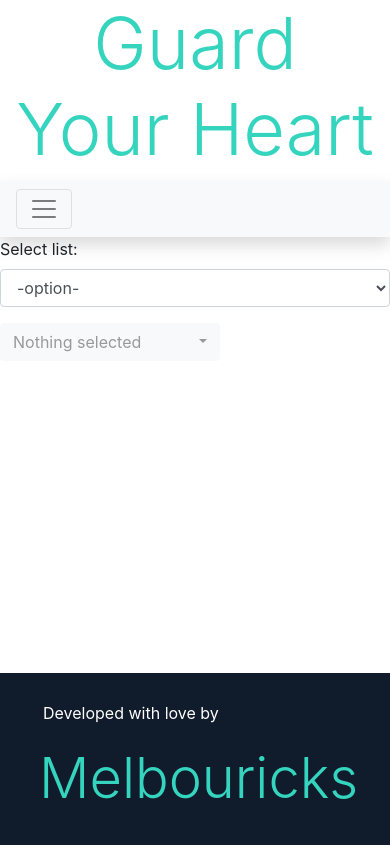
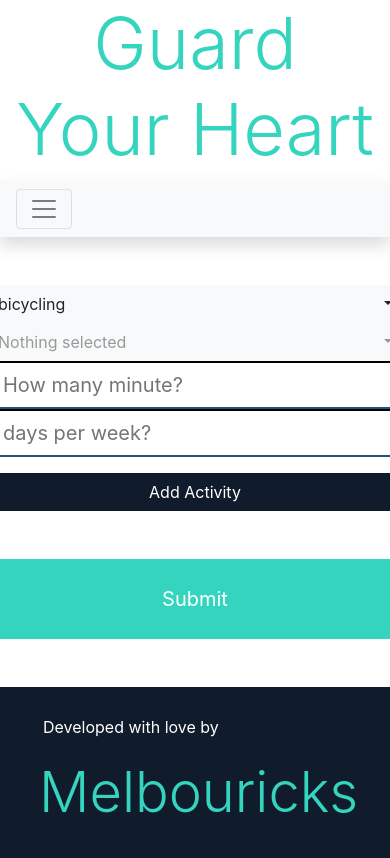
Before and after one commit to Melbouricks/Guard-Your-Heart, a Flask app: page /option in a window 390 px wide; the page is wider, and only the part inside the window is pictured. Run offline with Flask 2, Linux system fonts and the light colour scheme; parts of the project's set-up code (start-up, migrations or seed data) failed here and were passed over; some libraries are stand-ins or nearby versions.

Commit message:
activity menu

```diff
--- a/app.py
+++ b/app.py
@@ -43,6 +43,33 @@ def index():
 @app.route('/assessment')
 def assessment():
     return render_template("assessment.html")
+
+@app.route('/test', methods=['POST'])
+def test():
+    if request.method == 'POST':
+
+        # Better way to access data than request.form['age']
+        # to avoid getting an exception if null value is sent.
+        # print(request.form.get('age'))
+        data_sample = get_data_option(request)
+        print(data_sample)
+        # activity_data = data_sample.pop('activityname')
+        # abc = get_activity_data(activity_data)
+        return render_template('test.html', data=data_sample)
+    else:
+        return render_template('home.html')
+
+def get_data_option(request):
+    headings = request.args.get('headings')
+    subheading = request.args.get('subheading')
+
+    print(headings)
+
+    data_sample = {
+        'headings': headings,
+        'subheading': subheading
+    }
+    return data_sample
 
 @app.route('/option')
 def option():
--- a/static/javascript/activity.js
+++ b/static/javascript/activity.js
@@ -16,18 +16,9 @@ function addFunction() {
     var kmsorhours = document.getElementById('kmsorhours').value;
     var daysperweek = document.getElementById('daysperweek').value;
 
-    if (validateName(activityname) == true) {
-
     if (validateKmsOrHours(kmsorhours) == true) {
 
         if (validateDaysPerWeek(daysperweek) == true) {
-                // t = [
-                //     activityname,
-                //     kmsorhours,
-                //     daysperweek
-                // ];
-                // console.log(t);
-                // activties[activties.length] = t;
 
             var div = document.createElement("div");
             div.className = "d-md-table-row activity-table-row";
@@ -74,7 +65,7 @@ function addFunction() {
 
             var div41 = document.createElement("div");
             div41.className = "d-flex w-25";
-                div41.onclick = function() { deleteFunction(div41); }
+            div41.onclick = function () { deleteFunction(div41); }
             var itag = document.createElement("i");
             itag.className = "fas fa-trash";
             itag.style.fontSize = "30px";
@@ -91,23 +82,24 @@ function addFunction() {
             div.appendChild(div4);
 
             document.getElementById('activitytable').appendChild(div);
+
         } else {
             alert("Invalid days per week!");
         }
     } else {
         alert("Invalid kms or hours!");
     }
-    } else {
-        alert("Invalid activity name");
+
+
 }
 // console.log(activties);
 
-}
 
-function validateName(activityname) {
-    var regex = /^([a-zA-Z]{1,20})$/;
-    return regex.test(activityname);
-}
+
+// function validateName(activityname) {
+//     var regex = /^([a-zA-Z]{1,20})$/;
+//     return regex.test(activityname);
+// }
 
 function validateKmsOrHours(kmsorhours) {
     var regex = /^([0-9]{1,2})$/;
--- a/templates/assessment.html
+++ b/templates/assessment.html
@@ -165,7 +165,7 @@
                 <div class="col-sm form-check">
                     <label class="form-check-label radio-row" for="activityno">
                         <input type="radio" class="form-check-input option-input" id="activityno" name="activity"
-                            value="0" onclick="activityCheckFunction()">No
+                            value="0" onclick="activityCheckFunction()" checked>No
                         <span class="checkmark"></span>
                     </label>
                 </div>
--- a/templates/layout.html
+++ b/templates/layout.html
@@ -68,7 +68,7 @@
                     </li>
                     <li class="nav-item d-none">
                         <a class="nav-link" href="#">About Us</a>
-                    </li> -->
+                    </li>
                     <li class="nav-item">
                         <a class="nav-link" href="option">Option</a>
                     </li>
--- a/templates/option.html
+++ b/templates/option.html
@@ -1,31 +1,63 @@
 {% extends "layout.html" %}
+
+{% block cssblock %}
+<link rel="stylesheet" type="text/css" href="{{ url_for('static', filename='css/radioinput.css') }}">
+<link rel="stylesheet" type="text/css" href="{{ url_for('static', filename='css/activitytable.css') }}">
+
+<link rel="stylesheet" href="https://use.fontawesome.com/releases/v5.7.0/css/all.css"
+    integrity="sha384-lZN37f5QGtY3VHgisS14W3ExzMWZxybE1SJSEsQp9S+oqd12jhcu+A56Ebc1zFSJ" crossorigin="anonymous">
+
+{% endblock %}
+
+{% block javascriptblock %}
+<script type="text/javascript" src="{{ url_for('static', filename='javascript/activity.js') }}"></script>
+{% endblock %}
 
 {% block content %}
 
-<div class="form-group">
-    <label for="headings">Select list:</label>
-    <select class="form-control" id="headings" onchange="sub(this.value)">
-        <option value="">-option-</option>
-        <!-- {% for heading in activity_data %} -->
-        <!-- <option value="{{ heading }}">{{ heading }}</option> -->
-        <!-- {% endfor %} -->
-    </select>
+<form action="{{ url_for('test') }}" method="post">
+
+<div id="activities">
+    <div class="container d-md-table w-100 my-5" id="activitytable" name="activitytable">
+        <div class="d-md-table-row d-none d-md-block theme-dark">
+
+            <div class="d-md-table-cell activity-table-header">
+                <h5>Activity</h5>
+            </div>
+
+            <div class="d-md-table-cell activity-table-header">
+                <h5>Minutes Per Day</h5>
+            </div>
+
+            <div class="d-md-table-cell activity-table-header">
+                <h5>Days Per Week</h5>
+            </div>
+
+            <div class="d-md-table-cell activity-table-header">
+                <h5>Delete</h5>
+            </div>
+        </div>
+    </div>
+    <div class="row form-group">
+
+        <select class="form-control selectpicker col-md-4" id="headings" data-live-search="true" onchange="sub(this.value)">
+        </select>
+        <select class="form-control selectpicker col-md-4" data-live-search="true" id="activityname" onchange="act_col(this.value)">
+        </select>
+
+        <input class="col-md-2 form-control-lg theme-input" type="number" id="kmsorhours" placeholder="How many minute?"
+            name="kmsorhours">
+
+        <input class="col-md-2 form-control-lg theme-input" type="number" id="daysperweek" placeholder="days per week?"
+            name="daysperweek">
+    </div>
+    <button type="button" class="btn btn-block theme-box-dark theme-white theme-dark-button col-sm-4 mx-auto"
+        onclick="addFunction()">Add Activity
+    </button>
 </div>
+<input type="submit" class="btn btn-block my-5 py-4 btn-lg theme-box-color theme-white theme-color-button col-sm-4 mx-auto" value="Submit">
+</form>
 
-<!-- <div class="form-group">
-    <label for="subheading">Select list:</label>
-    <select class="form-control" id="subheading">
-        <option value="">-option-</option>
-        {% for heading in activity_data %}
-        <option value="{{ heading }}">{{ heading }}</option>
-        {% endfor %} -->
-<!-- </select>
-</div> -->
-
-
-<select class="selectpicker" data-live-search="true" id="subheading">
-
-</select>
 
 <script type="text/javascript">
     $(document).ready(function () {
@@ -55,7 +87,6 @@
 
     var headings = document.getElementById("headings");
     // var subheading = document.getElementById("subheading");
-
     for (var i = 0; i < headings_array.length; i++) {
         // console.log(headings_array[i].heading);
         headings.innerHTML += "<option value=" + i + ">" + headings_array[i].heading + "</option>";
@@ -66,7 +97,7 @@
     function sub(val) {
         console.log(val);
         //console.log(headings_array[val].activities);
-        $("#subheading").html("").selectpicker('refresh');
+        $("#activityname").html("").selectpicker('refresh');
         var content_list = [];
         for (var i = 0; i < headings_array[val].activities.length; i++) {
             // subheading.innerHTML += "<option>" + headings_array[val].activities[i].activity + "</option>";
@@ -75,9 +106,14 @@
             content_list.push(content);
         }
         var content_all = content_list.toString();
-        $("#subheading")
+        $("#activityname")
             .html(content_all)
             .selectpicker('refresh');
+    }
+
+    function act_col(temp) {
+        console.log(temp);
+        $("#activityname").val(temp);
     }
 
 
```
Also changed, not shown: templates/test.html (added). Lines whose indentation alone changed are shown as unchanged.
